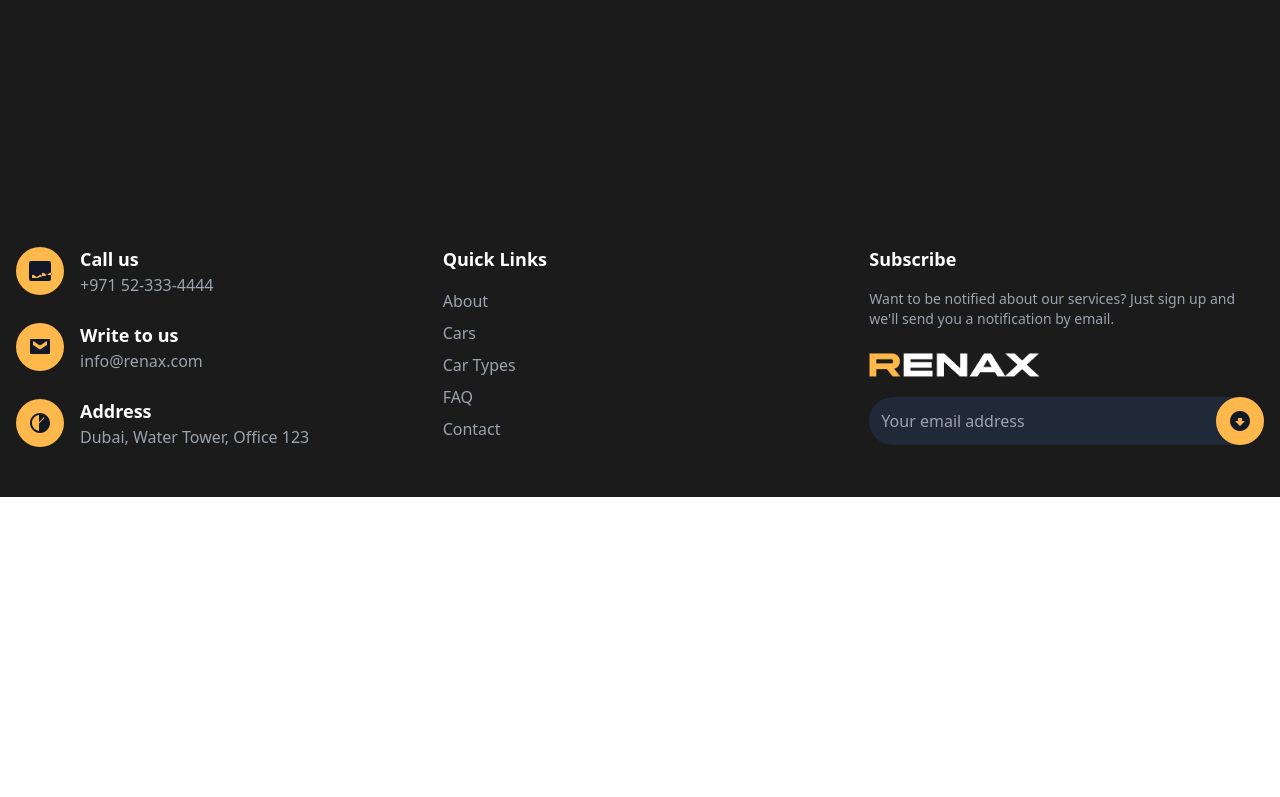
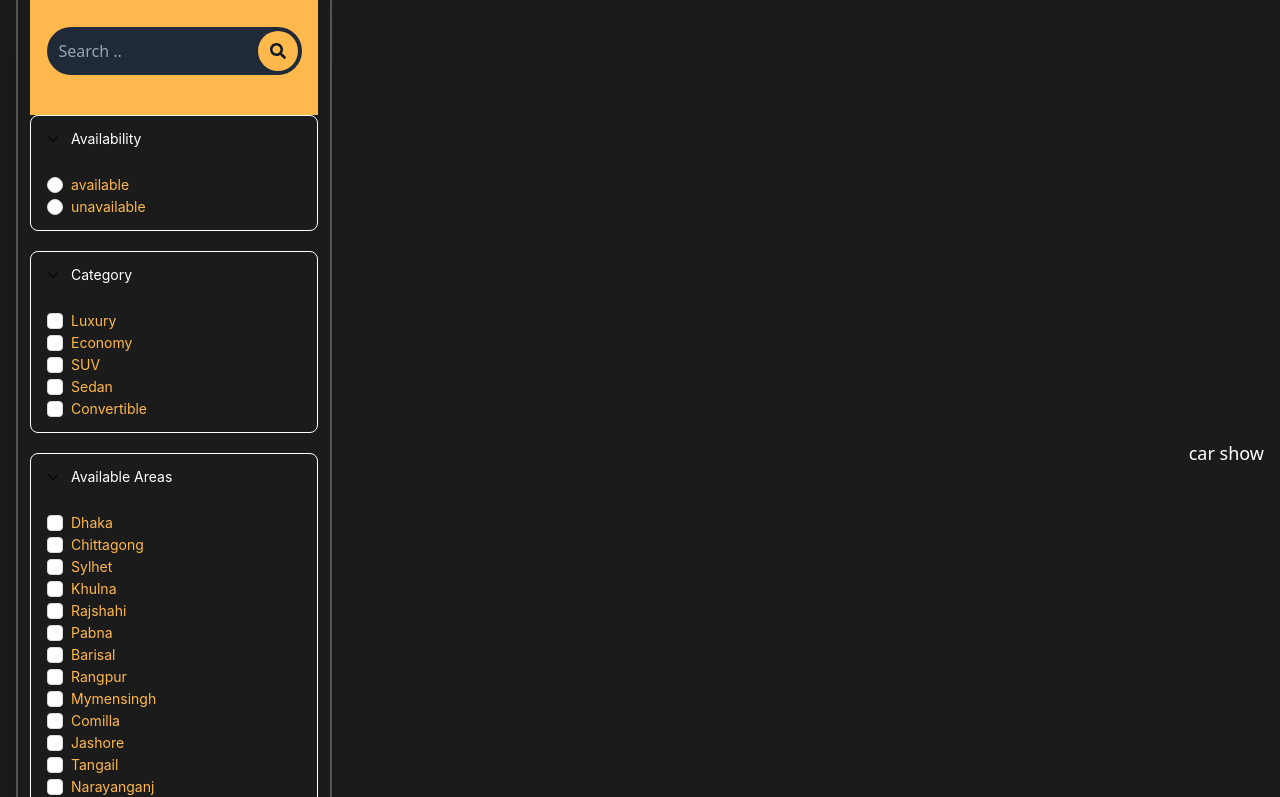
Before and after one commit to tansim12/Car-Rental-Client-A5, a React (Vite) app: page /listing in a window 1280 px wide. Shown: the part 603-1400 px from the top of the page. Before the commit the page ends 1100 px from the top, so only its background shows below. Built offline with nearby package versions, Linux system fonts and the light colour scheme.

Commit message:
filter section almost done

```diff
--- /dev/null
+++ b/src/Types/car.types.ts
@@ -0,0 +1,28 @@
+export const carCategoryArray = [
+    "Luxury",
+    "Economy",
+    "SUV",
+    "Sedan",
+    "Convertible",
+  ];
+  export const carAvailabilityArray = ["available", "unavailable"];
+  export const carTypeArray = ["Featured", "New Arrival"];
+  export const carAvailableAreaArray = [
+    "Dhaka",
+    "Chittagong",
+    "Sylhet",
+    "Khulna",
+    "Rajshahi",
+    "Pabna",
+    "Barisal",
+    "Rangpur",
+    "Mymensingh",
+    "Comilla",
+    "Jashore",
+    "Tangail",
+    "Narayanganj",
+    "Gazipur",
+    "Jamalpur",
+    "Patuakhali",
+    "Brahmanbaria",
+  ];
--- /dev/null
+++ b/src/components/From/CustomCollapse.tsx
@@ -0,0 +1,81 @@
+/* eslint-disable @typescript-eslint/no-explicit-any */
+import { Collapse, Radio } from "antd";
+import { useEffect } from "react";
+import { Controller, useFormContext, useWatch } from "react-hook-form";
+
+const { Panel } = Collapse;
+
+type CustomCollapseProps = {
+  label: string;
+  name: string;
+  options: { value: string; label: string; disabled?: boolean }[] | undefined;
+  customStyle?: string;
+  disabled?: boolean;
+  changeOnValue: (value: any) => void;
+};
+
+const CustomCollapse: React.FC<CustomCollapseProps> = ({
+  label,
+  name,
+  options,
+  customStyle,
+  disabled,
+
+  changeOnValue,
+}) => {
+  const { control } = useFormContext();
+  const inputValue = useWatch({
+    control,
+    name,
+  });
+
+  useEffect(() => {
+    changeOnValue(inputValue);
+  }, [inputValue]);
+
+  return (
+    <div className={customStyle}>
+      <Collapse
+        defaultActiveKey={["1"]}
+        ghost
+        style={{
+          marginBottom: "20px",
+          border: "1px solid white",
+          borderRadius: "8px",
+        }}
+      >
+        <Panel
+          style={{ color: "white",  }} // Styling for Panel
+          header={<span style={{ color: "white" }}>{label}</span>} // Header styling
+          key="1"
+        >
+          <Controller
+            name={name}
+            control={control}
+            render={({ field }) => (
+              <Radio.Group
+                {...field}
+                disabled={disabled}
+
+                style={{ display: "flex", flexDirection: "column" }}
+              >
+                {options?.map((item) => (
+                  <Radio
+                    key={item.value}
+                    value={item.value}
+                    style={{ color: "#ffb84b" }} // Gold color for radio labels
+                    disabled={item.disabled}
+                  >
+                    {item.label}
+                  </Radio>
+                ))}
+              </Radio.Group>
+            )}
+          />
+        </Panel>
+      </Collapse>
+    </div>
+  );
+};
+
+export default CustomCollapse;
--- /dev/null
+++ b/src/components/From/CustomCollapseMultiple.tsx
@@ -0,0 +1,79 @@
+/* eslint-disable @typescript-eslint/no-explicit-any */
+import { Collapse, Checkbox } from "antd";
+import { useEffect } from "react";
+import { Controller, useFormContext, useWatch } from "react-hook-form";
+
+const { Panel } = Collapse;
+
+type CustomCollapseMultipleProps = {
+  label: string;
+  name: string;
+  options: { value: string; label: string; disabled?: boolean }[] | undefined;
+  customStyle?: string;
+  disabled?: boolean;
+  changeOnValue: (value: any) => void;
+};
+
+const CustomCollapseMultiple: React.FC<CustomCollapseMultipleProps> = ({
+  label,
+  name,
+  options,
+  customStyle,
+  disabled,
+  changeOnValue,
+}) => {
+  const { control } = useFormContext();
+  const inputValue = useWatch({
+    control,
+    name,
+  });
+
+  useEffect(() => {
+    changeOnValue(inputValue);
+  }, [inputValue]);
+
+  return (
+    <div className={customStyle}>
+      <Collapse
+        defaultActiveKey={["1"]}
+        ghost
+        style={{
+          marginBottom: "20px",
+          border: "1px solid white",
+          borderRadius: "8px",
+        }}
+      >
+        <Panel
+          style={{ color: "white", }} // Styling for Panel
+          header={<span style={{ color: "white" }}>{label}</span>} // Header styling
+          key="1"
+        >
+          <Controller
+            name={name}
+            control={control}
+            render={({ field }) => (
+              <Checkbox.Group
+                {...field}
+                disabled={disabled}
+                style={{ display: "flex", flexDirection: "column" }}
+              >
+                {options?.map((item) => (
+                  <Checkbox
+                    key={item.value}
+                    value={item.value}
+                    style={{ color: "#ffb84b" }} // Gold color for checkbox labels
+                    disabled={item.disabled}
+                  >
+                    {item.label}
+                  </Checkbox>
+                ))}
+              </Checkbox.Group>
+            )}
+          />
+        </Panel>
+      </Collapse>
+    </div>
+  );
+};
+
+export default CustomCollapseMultiple;
--- a/src/components/ui/Button/CustomButton.tsx
+++ b/src/components/ui/Button/CustomButton.tsx
@@ -18,11 +18,11 @@ const CustomButton: React.FC<TCustomButtonProps> = ({
   return (
     <div>
       {isTransParent ? (
-        <Button className="mt-4 cursor-pointer z-20 bg-transparent border-secondary px-5 py-5 md:px-10 md:py-7 text-white hover:bg-white hover:text-black text-lg">
+        <Button htmlType="submit" className="mt-4 cursor-pointer z-20 bg-transparent border-secondary px-5 py-5 md:px-10 md:py-7 text-white hover:bg-white hover:text-black text-lg">
           <Icon size={size} /> Location
         </Button>
       ) : (
-        <Button className="mt-4 cursor-pointer z-20 bg-secondary border-none px-5 py-5 md:px-10 md:py-7 text-white hover:bg-white hover:text-black text-lg">
+        <Button htmlType="submit"  className="mt-4 cursor-pointer z-20 bg-secondary border-none px-5 py-5 md:px-10 md:py-7 text-white hover:bg-white hover:text-black text-lg">
           {name} <Icon size={size} />
         </Button>
       )}
--- /dev/null
+++ b/src/components/ui/Filter/Filter.tsx
@@ -0,0 +1,118 @@
+/* eslint-disable @typescript-eslint/no-explicit-any */
+/* eslint-disable @typescript-eslint/no-unused-vars */
+import { FormEvent, useState } from "react";
+
+import { Button } from "antd";
+import {
+  carAvailabilityArray,
+  carAvailableAreaArray,
+  carCategoryArray,
+} from "../../../Types/car.types";
+import CustomForm from "../../From/CustomForm";
+import CustomCollapse from "../../From/CustomCollapse";
+import CustomCollapseMultiple from "../../From/CustomCollapseMultiple";
+import { FieldValues, SubmitHandler } from "react-hook-form";
+import { FaSearch } from "react-icons/fa";
+
+interface FilterForm {
+  availability?: string;
+  category?: string[];
+  availableAreas?: string[];
+}
+
+const Filter: React.FC = ({ setQueryObj }: any) => {
+  const [isFiltersSelected, setIsFiltersSelected] = useState([]);
+  const availabilityOptions = carAvailabilityArray?.map((item) => ({
+    label: item,
+    value: item,
+  }));
+  const categoryOptions = carCategoryArray?.map((item) => ({
+    label: item,
+    value: item,
+  }));
+  const availableAreaOptions = carAvailableAreaArray?.map((item) => ({
+    label: item,
+    value: item,
+  }));
+
+  const onSubmit: SubmitHandler<FieldValues> = (data: FilterForm) => {
+    console.log(data);
+
+    // if (setQueryObj) {
+    //   setQueryObj((prev) => ({ ...prev, ...data }));
+    // }
+  };
+
+  // handleSearch
+
+const handleSearch = (e: FormEvent<HTMLFormElement>) => {
+  e.preventDefault();
+
+  const form = e.target as HTMLFormElement;
+  const searchValue = form.search.value; // Accessing the input named 'search'
+
+  console.log(searchValue); // This will now log the value of the search input
+
+  // if (setQueryObj) {
+  //   setQueryObj((prev: any) => ({ ...prev, search: searchValue }));
+  // }
+};
+  return (
+    <div className="bg-filterColor shadow-2xl border-white border-2 rounded-3xl p-3 border-opacity-25 text-white">
+
+      {/* search section  */}
+      <div className="h-32 bg-secondary rounded-t-xl flex justify-center items-center w-full">
+      <form onSubmit={handleSearch} className="relative">
+            <input
+              type="text"
+              name="search"
+              placeholder="Search .."
+              className="w-full p-3 rounded-full bg-gray-800 text-white focus:outline-none"
+            />
+            <button
+              className="absolute right-0 top-0 bottom-0
+             p-3 rounded-full bg-secondary text-gray-900 m-1"
+            >
+              <FaSearch />
+            </button>
+          </form>
+      </div>
+
+
+      <div>
+        <CustomForm onSubmit={onSubmit}>
+          <div className="w-72">
+            <CustomCollapse
+              label="Availability"
+              name="availability"
+              changeOnValue={setIsFiltersSelected}
+              options={availabilityOptions}
+            />
+          </div>
+          <CustomCollapseMultiple
+            label="Category"
+            name="category"
+            changeOnValue={setIsFiltersSelected}
+            options={categoryOptions}
+          />
+          <CustomCollapseMultiple
+            label="Available Areas"
+            name="availableAreas"
+            changeOnValue={setIsFiltersSelected}
+            options={availableAreaOptions}
+          />
+          {isFiltersSelected?.length && (
+            <Button
+              className="border-none bg-secondary  text-black font-bold w-full"
+              htmlType="submit"
+            >
+              Filter
+            </Button>
+          )}
+        </CustomForm>
+      </div>
+    </div>
+  );
+};
+
+export default Filter;
--- a/src/pages/Listing/CarListing.tsx
+++ b/src/pages/Listing/CarListing.tsx
@@ -1,3 +1,6 @@
+
+import Container from "../../components/ui/Container";
+import Filter from "../../components/ui/Filter/Filter";
 import ReUseableBanner from "../../components/ui/Reuseable Banner/ReUseableBanner";
 
 const CarListing = () => {
@@ -5,13 +8,22 @@ const CarListing = () => {
     <div>
       <div className="">
         <ReUseableBanner
-          title=" Rental Car"
+          title="Rental Car"
           subTitle="* Premium"
           image="https://webredox.net/demo/wp/renax/wp-content/uploads/2024/04/2.jpg"
         />
       </div>
 
-      Hello
+      <Container>
+        <div className="flex justify-between items-center gap-5">
+          {/* filter div  */}
+          <div>
+            <Filter />
+          </div>
+          {/* car show div  */}
+          <div className="text-white text-lg">car show</div>
+        </div>
+      </Container>
     </div>
   );
 };
--- a/tailwind.config.js
+++ b/tailwind.config.js
@@ -22,6 +22,11 @@ export default {
           // light: '#6cb2eb',
           // dark: '#2779bd',
         },
+        filterColor: {
+          DEFAULT: '#1B1B1B',
+          // light: '#6cb2eb',
+          // dark: '#2779bd',
+        },
       },
       animation: {
         "background-shine": "background-shine 2s linear infinite"
```
